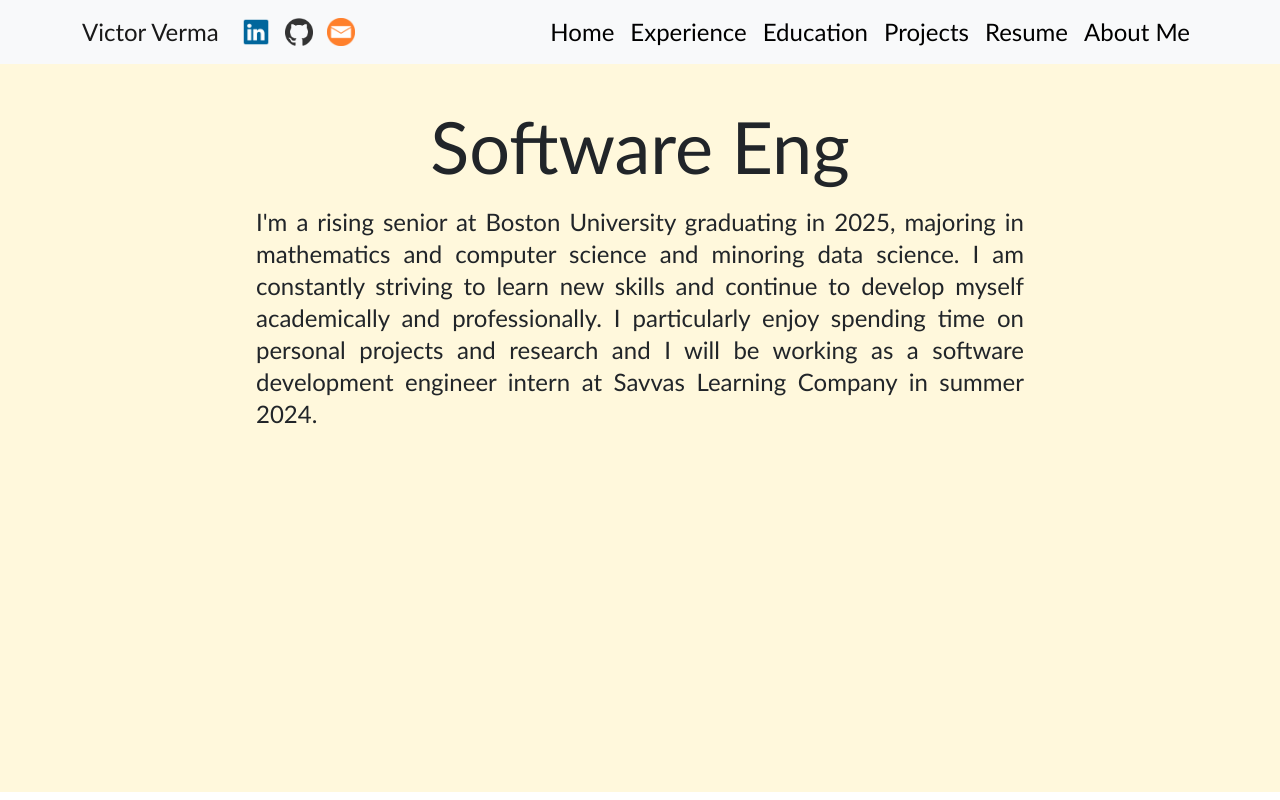
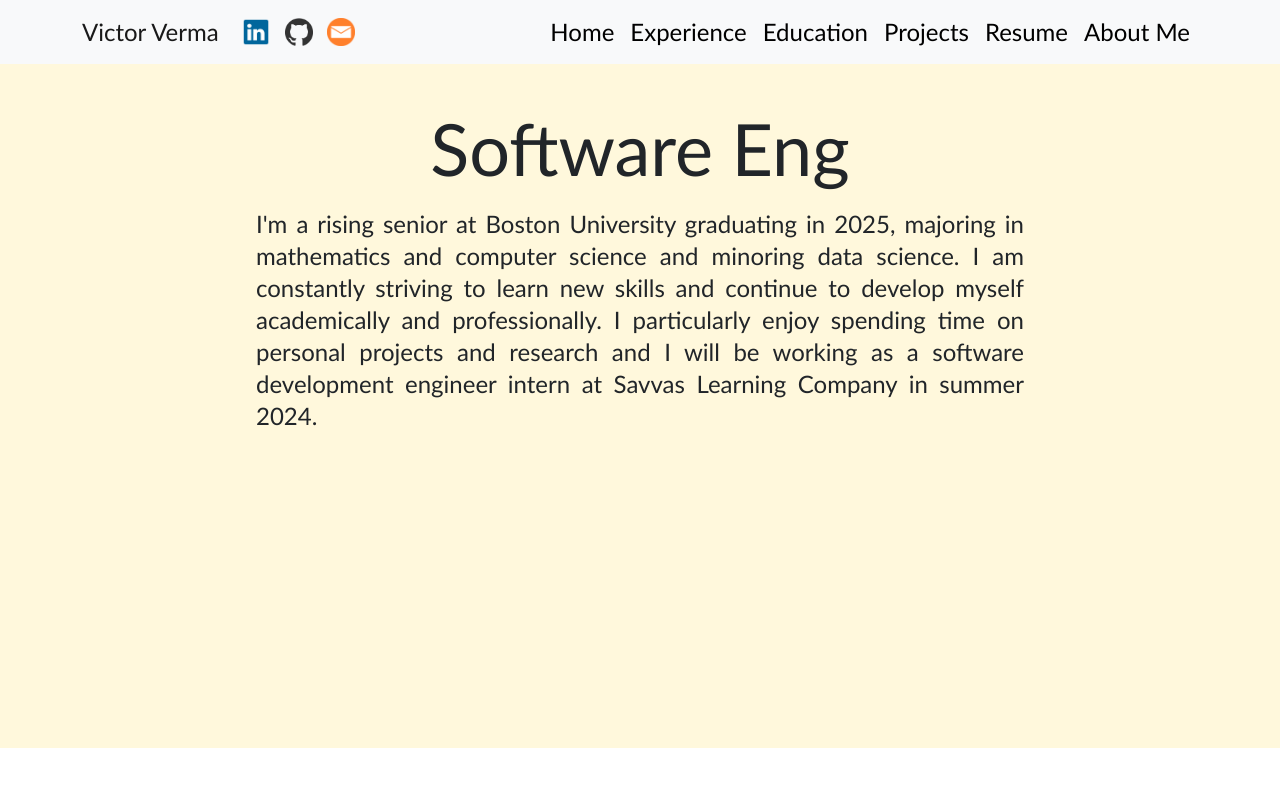
Before and after one commit to victorverma3/Portfolio, a React (Vite) app in the folder frontend/: page / in a window 1280 px wide. Built offline with nearby package versions, Linux system fonts and the light colour scheme; no server answers.

Commit message:
updated footer margins

```diff
--- a/frontend/src/components/Footer.tsx
+++ b/frontend/src/components/Footer.tsx
@@ -6,7 +6,7 @@ import linkedinlogo from "../images/linkedinlogo.png";
 
 const Footer = () => {
     return (
-        <footer className="w-40 h-5 mt-4 mb-12 mx-auto flex flex-wrap justify-around">
+        <footer className="w-40 h-5 mx-auto mt-8 sm:mt-12 mb-12 flex flex-wrap justify-around">
             <a href="https://www.linkedin.com/in/victorverma" target="_blank">
                 <img
                     className="w-8 block nav-display:hidden"
--- a/frontend/src/pages/home/Home.tsx
+++ b/frontend/src/pages/home/Home.tsx
@@ -6,7 +6,7 @@ import HomeTitle from "../../components/HomeTitle";
 const Home = () => {
     return (
         <>
-            <div className="w-screen min-h-[80vh] mt-12 sm:mt-[110px] sm:mb-[-50px]">
+            <div className="w-screen sm:min-h-[65vh] mt-20 sm:mt-28">
                 <HomeTitle />
                 <p className="w-[65vw] m-auto pt-6 text-xl text-justify sm:w-[60vw] sm:text-2xl sm:mb-12 2xl:text-3xl">
                     I'm a rising senior at Boston University graduating in 2025,
```
